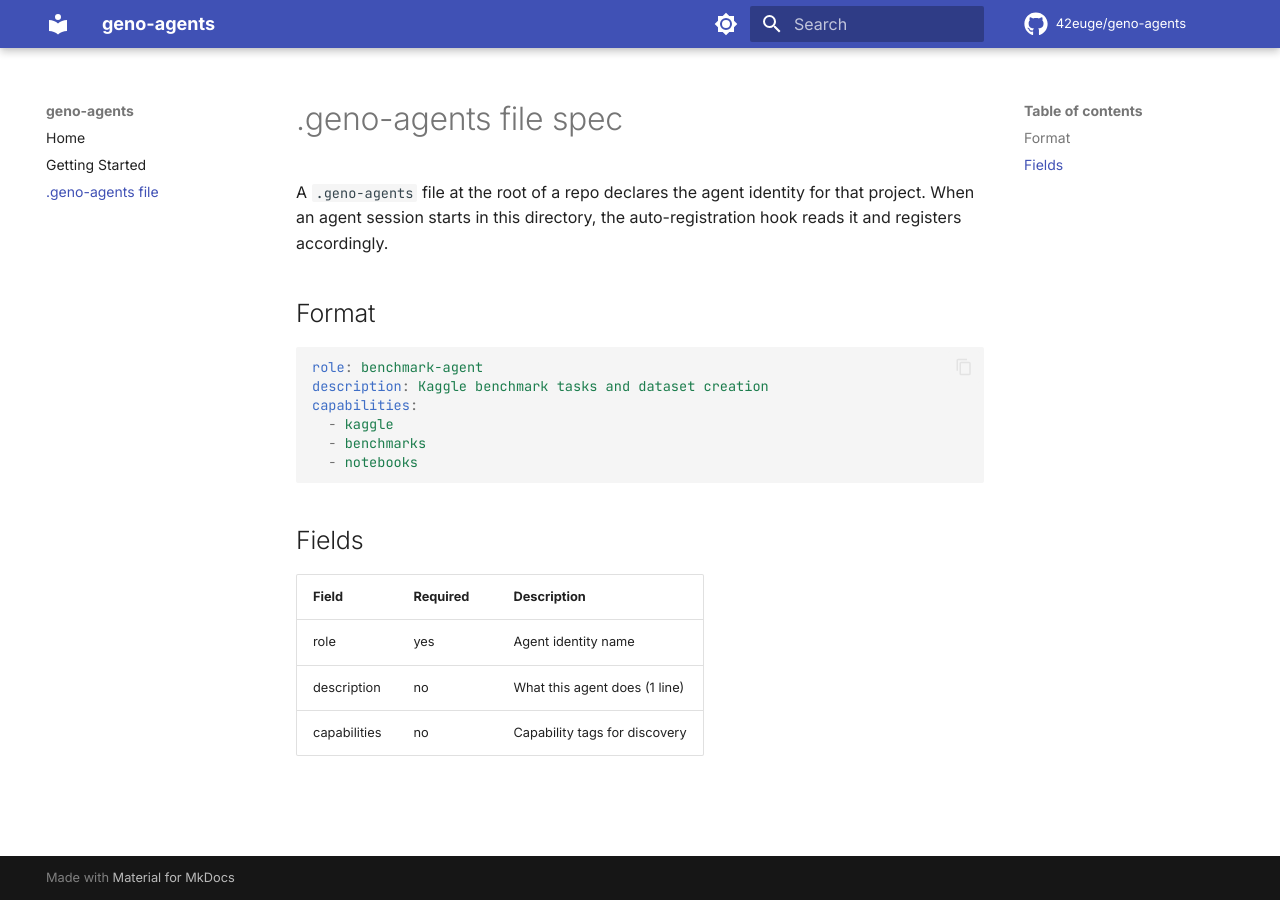
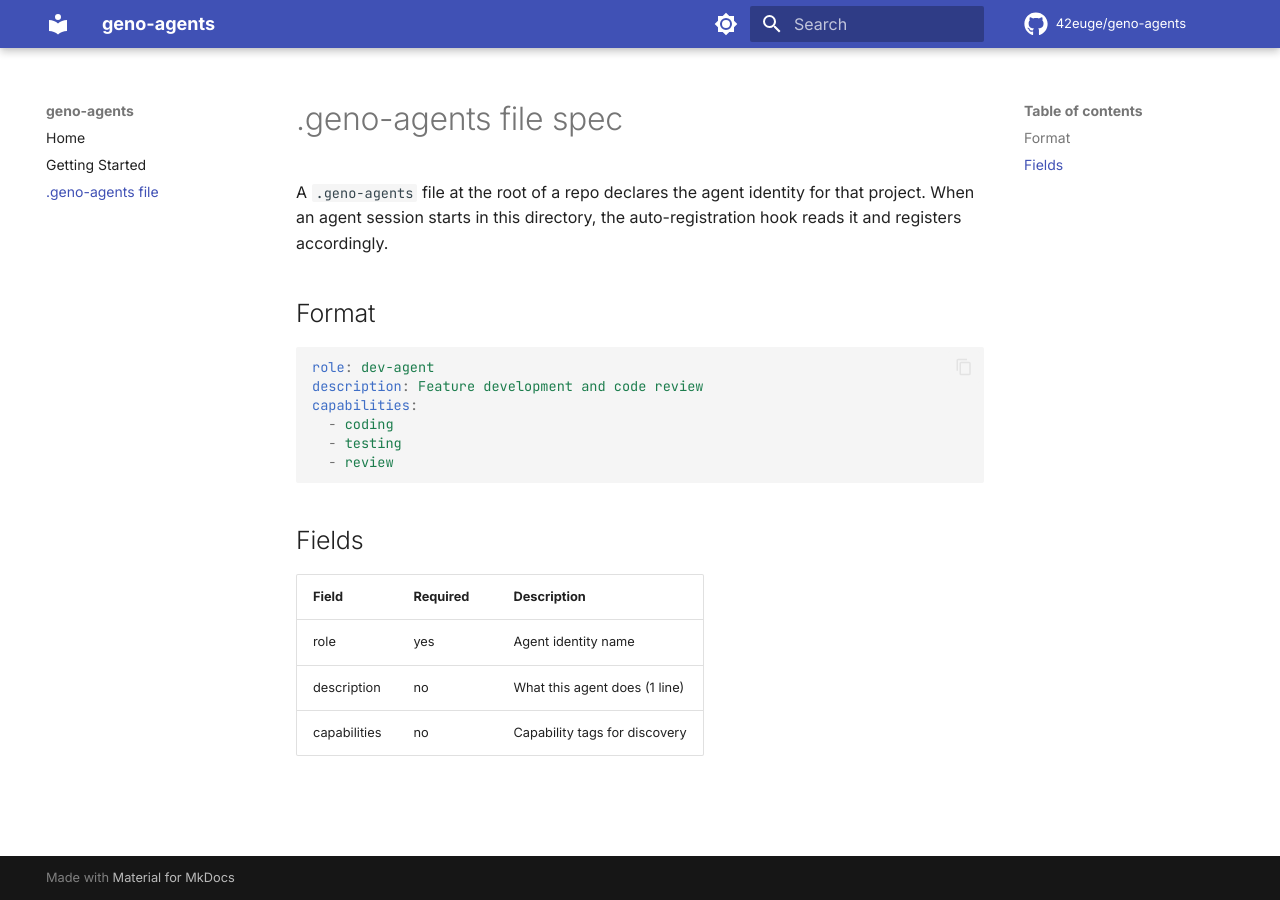
Before and after one commit to 42euge/geno-agents, an MkDocs documentation site: the page built from docs/agent-file.md, in a window 1280 px wide. Built offline with MkDocs 1.6.1 and Material for MkDocs 9.7.7, drawn with Linux system fonts in a browser that asks for light colours; comment, search, counter and statistics services are not loaded.

Commit message:
Remove Kaggle-specific examples from skills, docs, and diagrams
Replace hardcoded benchmark-agent/kaggle references with generic
dev-agent examples across SKILL.md, docs, and architecture diagrams.

````diff
--- a/docs/agent-file.md
+++ b/docs/agent-file.md
@@ -5,12 +5,12 @@ A `.geno-agents` file at the root of a repo declares the agent identity for that
 ## Format
 
 ```yaml
-role: benchmark-agent
-description: Kaggle benchmark tasks and dataset creation
+role: dev-agent
+description: Feature development and code review
 capabilities:
-  - kaggle
-  - benchmarks
-  - notebooks
+  - coding
+  - testing
+  - review
 ```
 
 ## Fields
````
Also changed, not shown: docs/getting-started.md (+4 -4 lines), docs/index.html (+5 -5 lines), skills/geno-agents/SKILL.md (+6 -6 lines), docs/architecture.svg, 1 other file.
